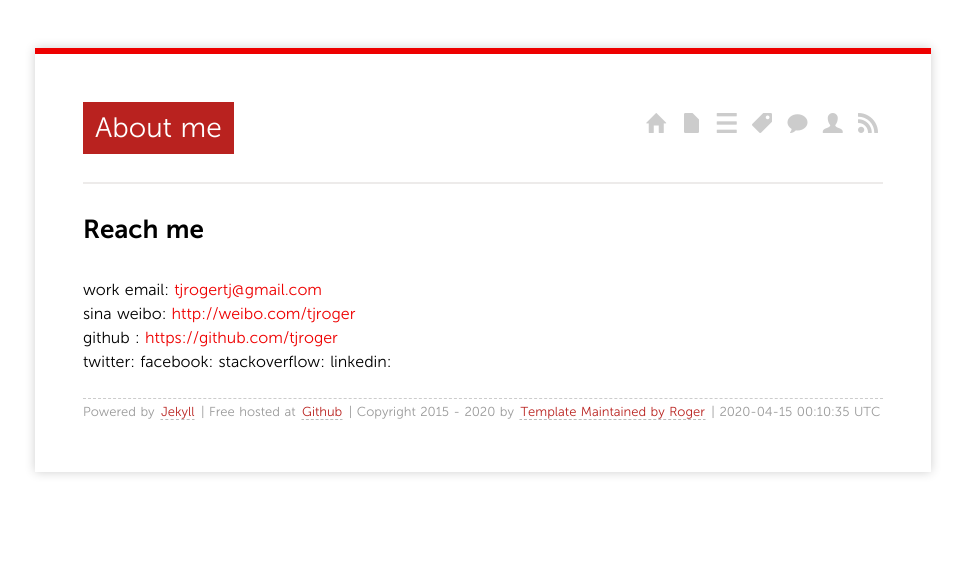
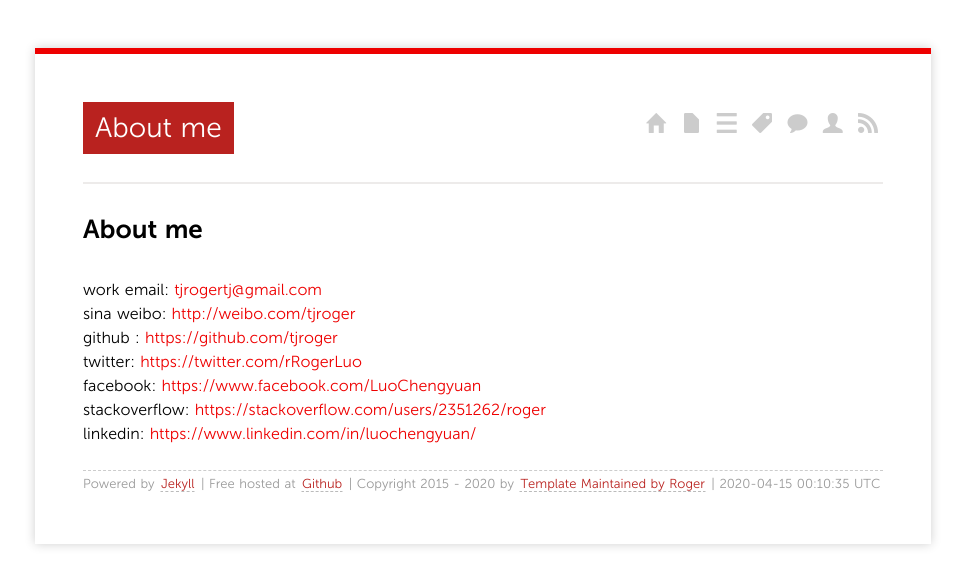
Before and after one commit to TJRoger/tjroger.github.io, a Jekyll site: the page built from about/index.md, in a window 1280 px wide. Shown: the top 586 px of the page, without its empty margins (157-1122 px from the left). Built offline with Jekyll 4.4.1, drawn with Linux system fonts in a browser that asks for light colours; nearby versions of some CDN libraries; Markdown is read by kramdown in place of the engine named in the settings; comment, search, counter and statistics services are not loaded.

Commit message:
fix links

```diff
--- a/about/index.md
+++ b/about/index.md
@@ -4,12 +4,12 @@ layout: page
 comments: yes
 ---
 
-## Reach me
+## About me
 
 work email: [tjrogertj@gmail.com](mailto:tjrogertj@gmail.com)
 sina weibo: [http://weibo.com/tjroger](http://weibo.com/tjroger)
 github : [https://github.com/tjroger](https://github.com/tjroger)
-twitter: [](https://twitter.com/rRogerLuo)
-facebook: [](https://www.facebook.com/LuoChengyuan)
-stackoverflow: [](https://stackoverflow.com/users/2351262/roger)
-linkedin: [](https://www.linkedin.com/in/luochengyuan/)
+twitter: [https://twitter.com/rRogerLuo](https://twitter.com/rRogerLuo)
+facebook: [https://www.facebook.com/LuoChengyuan](https://www.facebook.com/LuoChengyuan)
+stackoverflow: [https://stackoverflow.com/users/2351262/roger](https://stackoverflow.com/users/2351262/roger)
+linkedin: [https://www.linkedin.com/in/luochengyuan/](https://www.linkedin.com/in/luochengyuan/)
```
